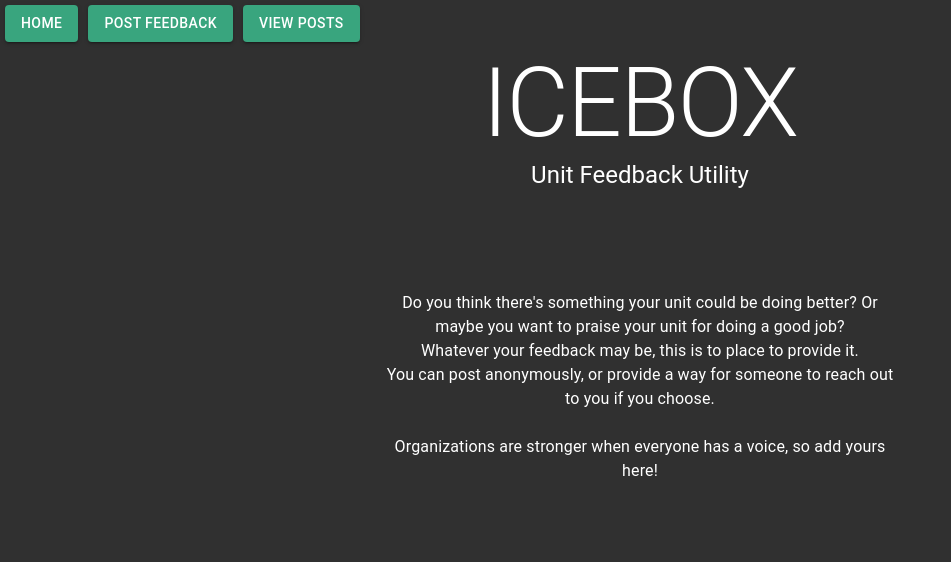
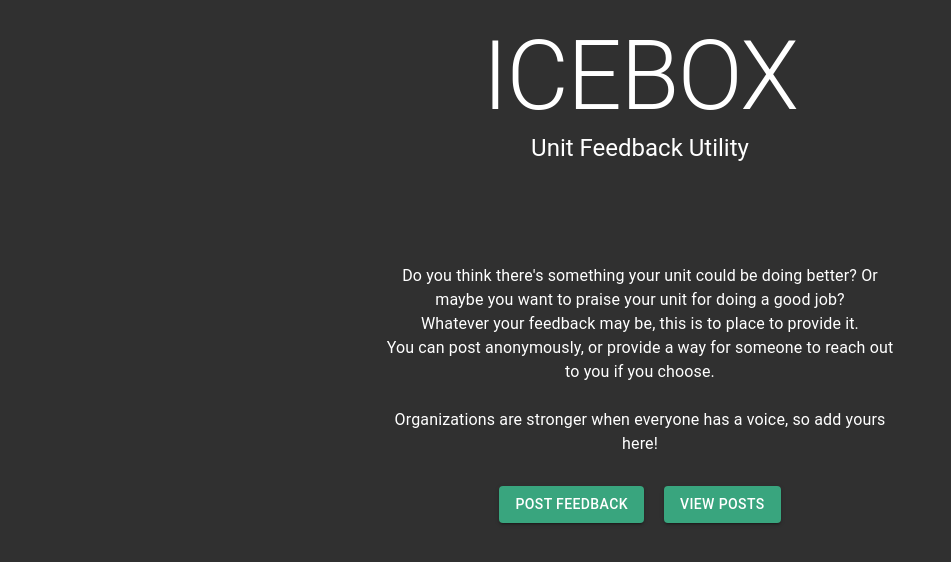
Before and after one commit to lithobraking/icebox, a React (Create React App) app in the folder client/: page / in a window 1280 px wide. Shown: the top 562 px of the page, without its empty margins (0-951 px from the left). Built offline with nearby package versions, Linux system fonts and the light colour scheme.

Commit message:
added nav buttons to landing page

```diff
--- a/client/src/App.js
+++ b/client/src/App.js
@@ -47,7 +47,7 @@ const App = () => {
     <ThemeProvider theme={theme}>
       <CssBaseline />
       <Router>
-        <div>
+        {/* <div>
           <nav>
             <div>
             <Link to='/'>
@@ -61,12 +61,12 @@ const App = () => {
               </Link>
             </div>
           </nav>
-        </div>
+        </div> */}
         <Switch>
           <Route path='/NewFeedback'>
             <div className={classes.root}>
               <header className="app-header">
-                <Typography variant='h3'>Post Feedback</Typography>
+                <Typography variant='h2'>Post Feedback</Typography>
               </header>
               <article className={classes.formContainer}>
                 <EntryForm />
@@ -76,7 +76,7 @@ const App = () => {
           <Route path='/Posts'>
             <DisplayPosts />
           </Route>
-          <Route path='/'>
+          <Route exact path='/'>
             <LandingPage/>
           </Route>
         </Switch>
--- a/client/src/components/LandingPage.js
+++ b/client/src/components/LandingPage.js
@@ -1,5 +1,6 @@
 import { makeStyles } from '@material-ui/core/styles';
-import { Typography } from '@material-ui/core';
+import { Typography, Button } from '@material-ui/core';
+import { Link } from 'react-router-dom';
 
 const useStyles = makeStyles((theme) => ({
     root: {
@@ -9,6 +10,7 @@ const useStyles = makeStyles((theme) => ({
         textAlign: 'center'
     },
     title: {
+        marginTop: '20px',
         marginBottom: '100px'
     },
     subtitle: {
@@ -16,7 +18,11 @@ const useStyles = makeStyles((theme) => ({
     },
     welcome: {
         width: '40vw',
-        // textAlign: 'center',
+        marginBottom: '20px',
+    },
+    button: {
+        display: 'inline-block',
+        margin: '10px'
     }
 
 }));
@@ -40,7 +46,14 @@ const LandingPage = () => {
                         Organizations are stronger when everyone has a voice, so add yours here!
                     </Typography>
                 </div>
-
+                <div>
+                    <Link to='/NewFeedback'>
+                        <Button className={classes.button} variant='contained' color='primary'>Post Feedback</Button>
+                    </Link>
+                    <Link to='/Posts'>
+                        <Button className={classes.button} variant='contained' color='primary'>View Posts</Button>
+                    </Link>
+                </div>
             </div>
         </>
     )
```
Also changed, not shown: client/src/App.css (deleted, +0 -38 lines), 1 other file (tests, documents, lock files or other folders).
